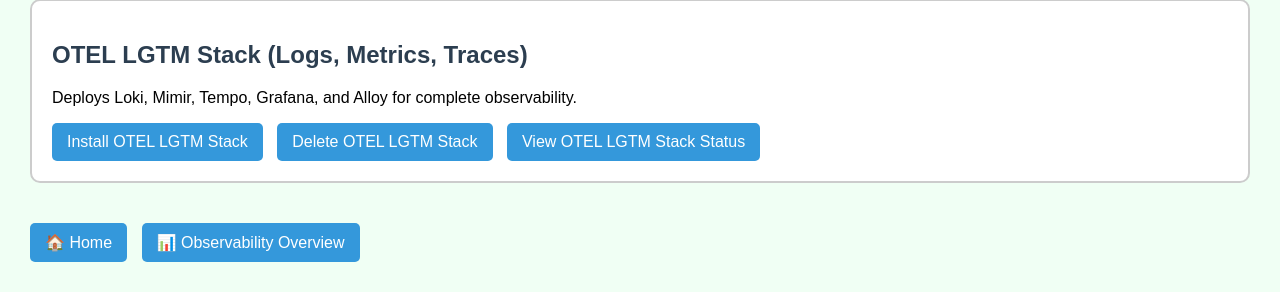
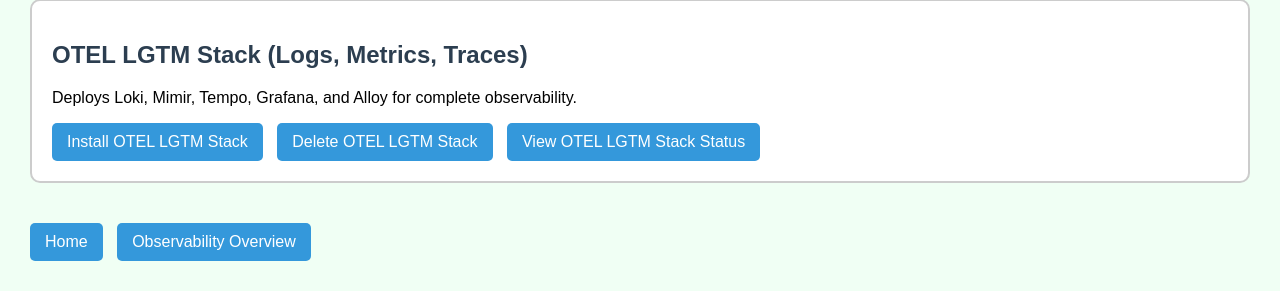
Before and after one commit to arunvel1988/observability-ui, a Flask app: page /k8s in a window 1280 px wide. Shown: the part 773-1065 px from the top of the page. Run offline with Flask 3, Linux system fonts and the light colour scheme.

Commit message:
Update k8s.html

```diff
--- a/templates/k8s.html
+++ b/templates/k8s.html
@@ -77,8 +77,8 @@
 
     <!-- 🏠 NAVIGATION -->
     <div class="nav-links">
-        <a class="install-btn" href="/">🏠 Home</a>
-        <a class="install-btn" href="/observability">📊 Observability Overview</a>
+        <a class="install-btn" href="/">Home</a>
+        <a class="install-btn" href="/observability">Observability Overview</a>
     </div>
 
 </body>
```
